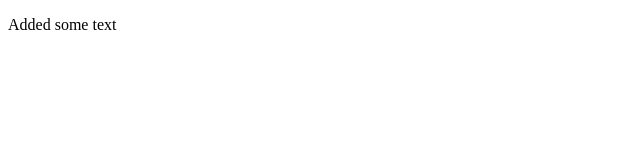
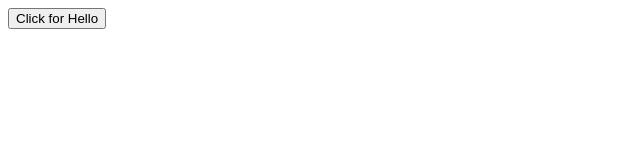
Before and after one commit to romanzolot/TestGit, a plain HTML site: page index.html in a window 1280 px wide. Shown: the whole page, without its empty margins (0-640 px from the left). Drawn offline with Linux system fonts and the light colour scheme.

Commit message:
Added button with hello

```diff
--- a/index.html
+++ b/index.html
@@ -4,9 +4,10 @@
     <meta charset="UTF-8">
     <title>Title</title>
     <link rel="stylesheet" href="style.css">
-
 </head>
 <body>
-<p>Added some text</p>
+    <button onclick="hello()">Click for Hello</button>
+
+    <script src="script.js"></script>
 </body>
 </html>
--- /dev/null
+++ b/script.js
@@ -0,0 +1,3 @@
+function hello() {
+    console.log('hello');
+}
```
